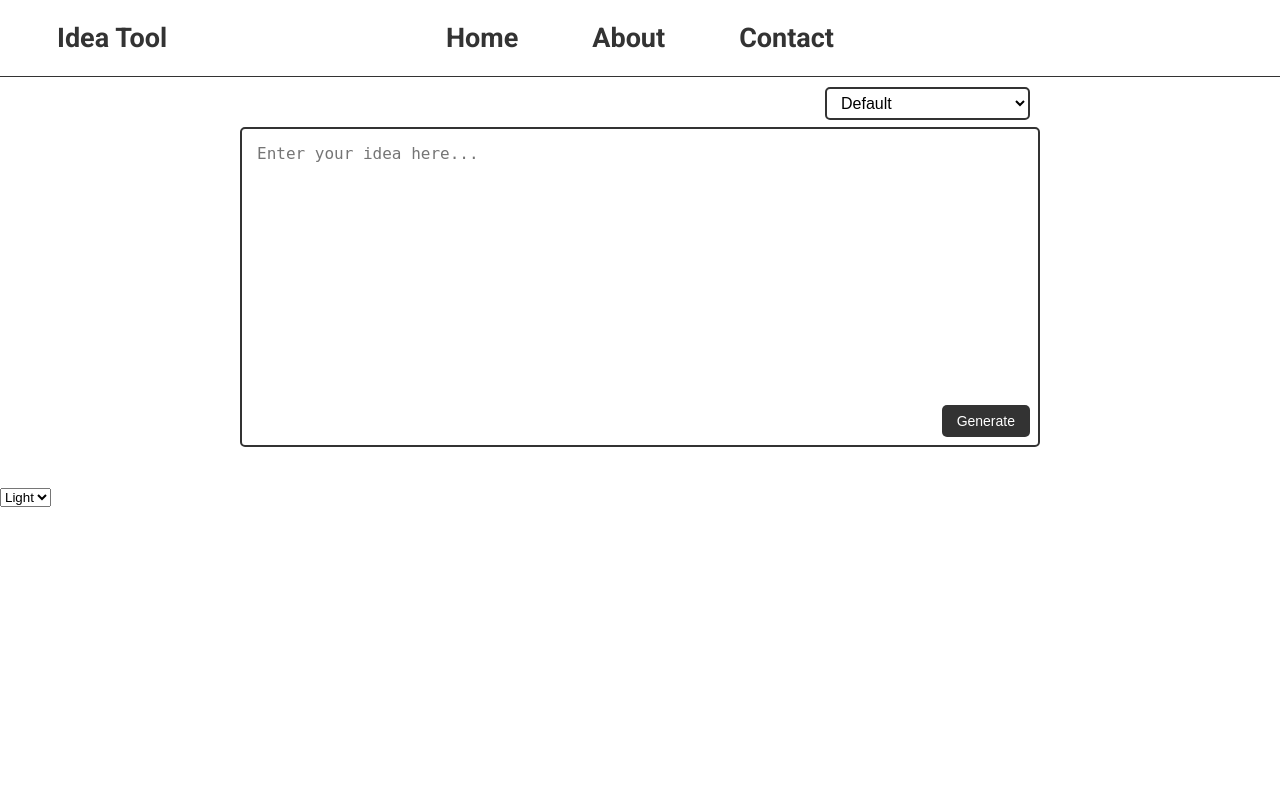
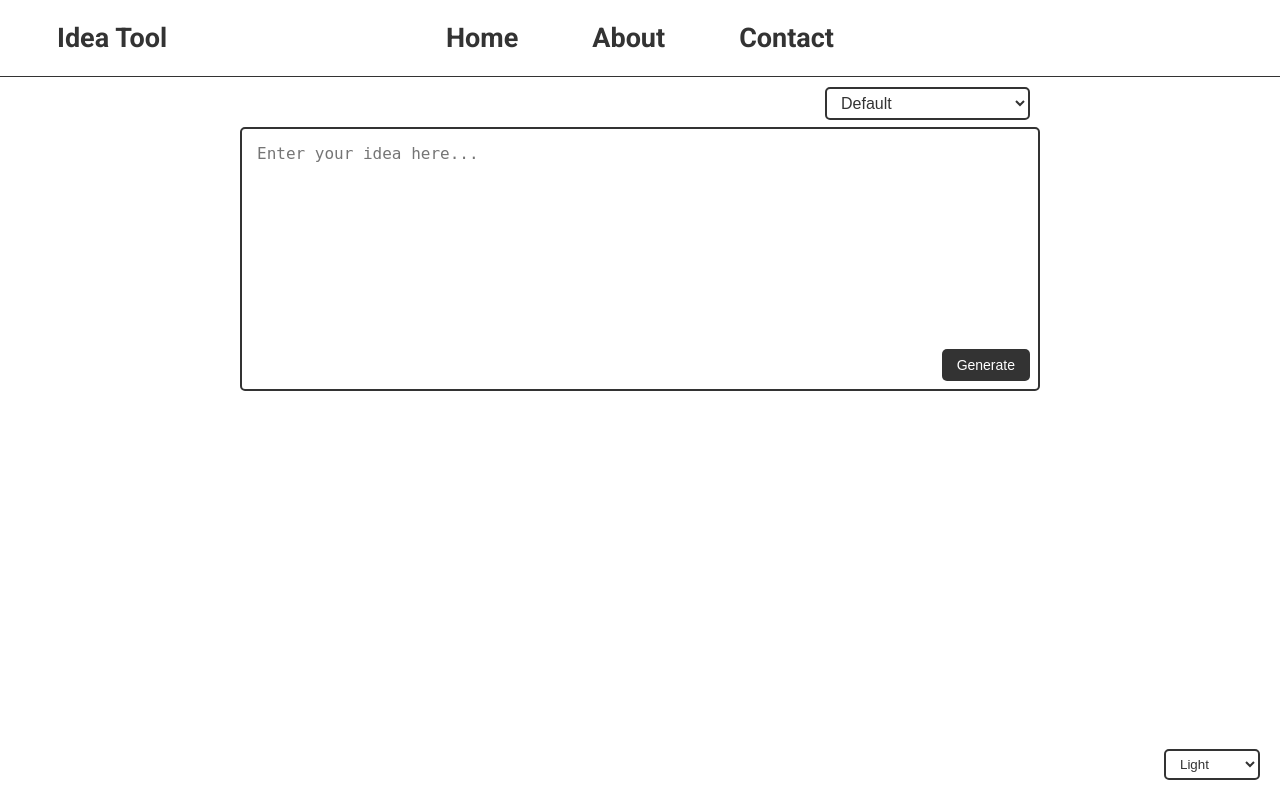
Before and after one commit to KaIWMalcolm/IdeaExpander, a Flask app: page /idea-tool in a window 1280 px wide. Run offline with Flask 3, Linux system fonts and the light colour scheme.

Commit message:
Fully implemented theme changer

```diff
--- a/static/css/style.css
+++ b/static/css/style.css
@@ -1,13 +1,82 @@
+/* Default theme variables */
+:root {
+    --bg-color: #ffffff; /* Light background */
+    --text-color: #333333; /* Dark text */
+    --border-color: #333333; /* Border color */
+    --btn-bg-color: #333333; /* Button background */
+    --btn-text-color: #ffffff; /* Button text */
+    --hover-bg-color: #a8a8a8; /* Link hover background */
+    --input-bg-color: #ffffff; /* Input field background */
+}
+
+/* Dark theme variables */
+[data-theme="dark"] {
+    --bg-color: #121212;
+    --text-color: #ffffff;
+    --border-color: #444444;
+    --btn-bg-color: #444444;
+    --btn-text-color: #ffffff;
+    --hover-bg-color: #555555;
+    --input-bg-color: #1e1e1e;
+}
+
+/* Mango theme variables */
+[data-theme="mango"] {
+    --bg-color: #E6BD91;
+    --text-color: #4B3226;
+    --border-color: #E6D391;
+    --btn-bg-color: #E6AF91;
+    --btn-text-color: #4B3226;
+    --hover-bg-color: #E5C990;
+    --input-bg-color: #E3D9C5;
+}
+
+/* Avocado theme variables */
+[data-theme="avocado"] {
+    --bg-color: #ABE6A1;
+    --text-color: #2E402B;
+    --border-color: #E6DDA1;
+    --btn-bg-color: #C8E6A0;
+    --btn-text-color: #2E402B;
+    --hover-bg-color: #A1E6B0;
+    --input-bg-color: #D5E6BE;
+}
+
+/* Sunset theme variables */
+[data-theme="sunset"] {
+    --bg-color: #E6765E;
+    --text-color: #4B2320;
+    --border-color: #E6A55E;
+    --btn-bg-color: #E65E5E;
+    --btn-text-color: #4B2320;
+    --hover-bg-color: #E6B85E;
+    --input-bg-color: #E3B8A1;
+}
+
+/* Ocean theme variables */
+[data-theme="ocean"] {
+    --bg-color: #9EE6E2;
+    --text-color: #123B49;
+    --border-color: #9EBCE6;
+    --btn-bg-color: #9FD3E6;
+    --btn-text-color: #123B49;
+    --hover-bg-color: #9EA6E6;
+    --input-bg-color: #E1E2E3;
+}
+
+/* Global styles */
 body {
     font-family: 'Roboto', sans-serif;
     font-weight: bold;
     margin: 0;
     padding: 0;
+    background-color: var(--bg-color);
+    color: var(--text-color);
 }
 
 /* Navigation styles */
 header {
-    border-bottom: 1px solid #333;
+    border-bottom: 1px solid var(--border-color);
     position: relative;
 }
 
@@ -51,44 +118,46 @@ nav a.idea-tool {
 /* Dropdown in top right */
 .style-dropdown {
     position: absolute;
-    top: -40px; /* Positioned just above the textarea */
-    right: 10px; /* Aligned to the top-right */
+    top: -40px;
+    right: 10px;
     font-size: 14px;
 }
 
 .style-dropdown select {
     font-size: 16px;
     padding: 5px 10px;
-    border: 2px solid #333;
+    border: 2px solid var(--border-color);
     border-radius: 5px;
-    background-color: #fff;
+    background-color: var(--input-bg-color);
+    color: var(--text-color);
     cursor: pointer;
 }
 
 /* Input area for textarea and button */
-/* Input area for textarea and button */
 .input-area {
     position: relative;
-    margin-top: 50px; /* space below dropdown */
+    margin-top: 50px;
     display: flex;
-    height: 33vh; /* about one-third of the page height */
     flex-direction: column;
-    align-items: stretch; /* Ensure full width of textarea */
+    height: 33vh;
+    align-items: stretch;
 }
 
 #user_input {
     flex: 1;
     padding: 15px;
     font-size: 16px;
-    resize: none; /* Prevent manual resizing */
-    border: 2px solid #333;
+    resize: none;
+    border: 2px solid var(--border-color);
     border-radius: 5px;
+    background-color: var(--input-bg-color);
+    color: var(--text-color);
     padding-right: 60px; /* Space for the button */
 }
 
 #user_input:focus {
     outline: none;
-    border-color: #555;
+    border-color: var(--hover-bg-color);
 }
 
 #generate_btn {
@@ -96,26 +165,16 @@ nav a.idea-tool {
     bottom: 10px;
     right: 10px;
     padding: 8px 15px;
-    background: #333;
-    color: #fff;
+    background: var(--btn-bg-color);
+    color: var(--btn-text-color);
     font-size: 14px;
     border: none;
     border-radius: 5px;
     cursor: pointer;
-    z-index: 10; /* Ensure it stays above the textarea */
 }
 
 #generate_btn:hover {
-    background: #555;
-}
-
-.input-area {
-    position: relative;
-    margin-top: 50px; /* Space below other content */
-    display: flex;
-    flex-direction: column;
-    align-items: stretch; /* Align all elements to stretch full width */
-    height: 40vh; /* Adjust as needed */
+    background: var(--hover-bg-color);
 }
 
 /* Response container */
@@ -214,5 +273,22 @@ nav a.idea-tool {
 }
 
 #back_btn:hover {
-    background: #555;
+    background: var(--hover-bg-color);
 }
+
+/* Theme dropdown */
+.theme-dropdown {
+    position: fixed;
+    bottom: 20px;
+    right: 20px;
+    font-size: 16px;
+}
+
+.theme-dropdown select {
+    padding: 5px 10px;
+    border-radius: 5px;
+    border: 2px solid var(--border-color);
+    background-color: var(--input-bg-color);
+    color: var(--text-color);
+    cursor: pointer;
+}
--- a/static/js/script.js
+++ b/static/js/script.js
@@ -5,6 +5,7 @@ document.addEventListener('DOMContentLoaded', () => {
     const resultBox = document.getElementById('result_box');
     const resultText = document.getElementById('result_text');
     const backButton = document.getElementById('back_btn');
+    const themeSelector = document.getElementById('theme_selector');
 
     // Ensure the result box is hidden on page load
     resultBox.classList.add('hidden');
@@ -25,6 +26,7 @@ document.addEventListener('DOMContentLoaded', () => {
         type();
     };
 
+    // Form submission handler
     form.addEventListener('submit', async (e) => {
         e.preventDefault();
         const inputValue = userInput.value.trim();
@@ -58,7 +60,7 @@ document.addEventListener('DOMContentLoaded', () => {
 
             if (resultDiv) {
                 // Apply typing effect to the result text
-                typeText(resultText, resultDiv.textContent, 10); // Typing speed is 30ms per character
+                typeText(resultText, resultDiv.textContent, 30); // Typing speed is 30ms per character
             } else {
                 resultText.textContent = 'No result returned.';
             }
@@ -75,4 +77,21 @@ document.addEventListener('DOMContentLoaded', () => {
         userInput.value = ''; // Clear the textarea for new input
         resultText.textContent = ''; // Clear the result text
     });
+
+    // Function to switch themes
+    const setTheme = (theme) => {
+        const root = document.documentElement;
+        root.setAttribute('data-theme', theme);
+        localStorage.setItem('theme', theme);
+    };
+
+    // Theme selector handler
+    themeSelector.addEventListener('change', (e) => {
+        setTheme(e.target.value);
+    });
+
+    // Load the saved theme on page load
+    const savedTheme = localStorage.getItem('theme') || 'light';
+    themeSelector.value = savedTheme;
+    setTheme(savedTheme);
 });
--- a/templates/base.html
+++ b/templates/base.html
@@ -24,6 +24,10 @@
             <select id="theme_selector">
                 <option value="light">Light</option>
                 <option value="dark">Dark</option>
+                <option value="mango">Mango</option>
+                <option value="avocado">Avocado</option>
+                <option value="sunset">Sunset</option>
+                <option value="ocean">Ocean</option>
             </select>
         </div>
     </main>
```
Also changed, not shown: other parts of static/css/style.css (+14 -16 lines).
